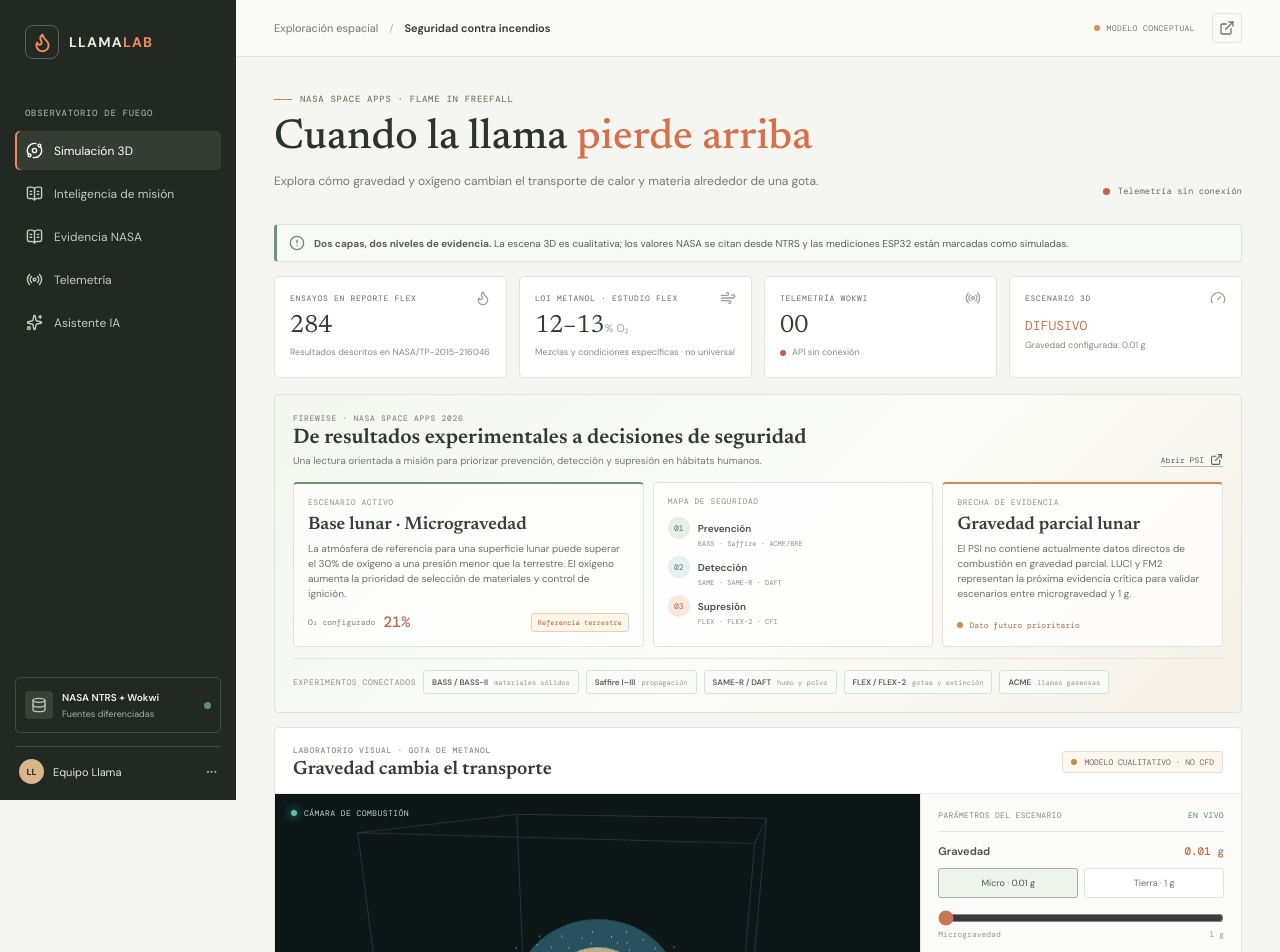
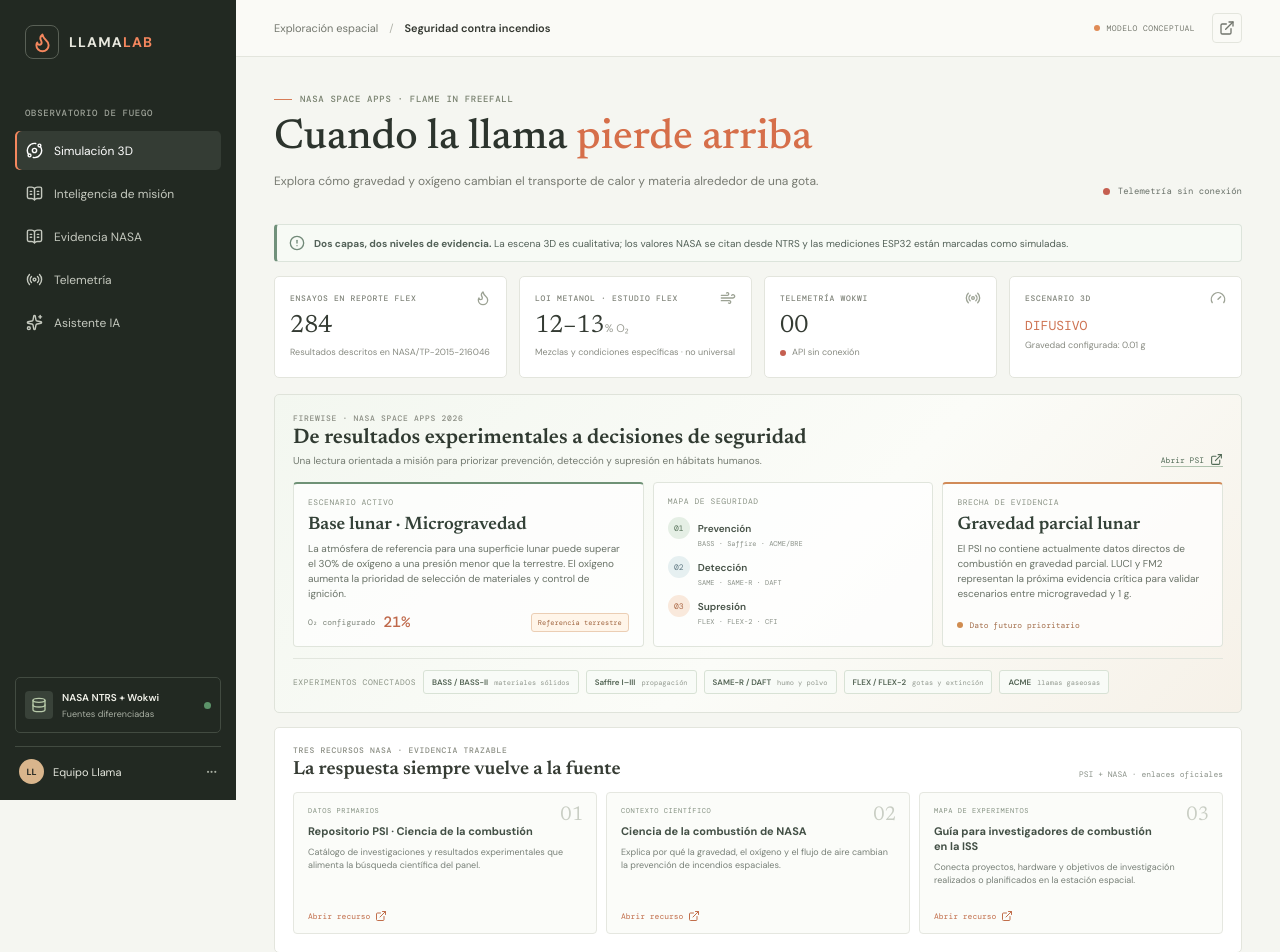
Before and after one commit to mezasoto/llama-en-caida-libre, a React (Vite) app in the folder frontend/: page / in a window 1280 px wide. Shown: the top 952 px of the page. Built offline with nearby package versions, Linux system fonts and the light colour scheme; no server answers.

Commit message:
Add NASA source library to dashboard

```diff
--- a/frontend/src/App.css
+++ b/frontend/src/App.css
@@ -1337,6 +1337,108 @@ tbody tr:nth-child(3) .type-label {
 .experiment-pill { padding: 6px 8px; color: #536454; border: 1px solid #d8e2d5; border-radius: 3px; background: #f8fbf7; font-size: 8px; font-weight: 600; }
 .experiment-pill small { margin-left: 4px; color: #92998f; font-family: var(--mono); font-size: 7px; font-weight: 400; }
 
+.nasa-resources {
+  margin-bottom: 14px;
+  padding: 17px 18px 18px;
+  border: 1px solid var(--line);
+  border-radius: 5px;
+  background: #fff;
+}
+
+.resources-heading {
+  display: flex;
+  align-items: end;
+  justify-content: space-between;
+  gap: 16px;
+  margin-bottom: 13px;
+}
+
+.resources-heading h2 {
+  margin: 5px 0 0;
+  color: #363c34;
+  font-family: var(--display);
+  font-size: 19px;
+  font-weight: 600;
+}
+
+.resources-note {
+  color: #8a9188;
+  font-family: var(--mono);
+  font-size: 8px;
+}
+
+.resource-grid {
+  display: grid;
+  grid-template-columns: repeat(3, minmax(0, 1fr));
+  gap: 9px;
+}
+
+.resource-card {
+  position: relative;
+  display: flex;
+  min-height: 142px;
+  flex-direction: column;
+  padding: 13px 14px 11px;
+  color: inherit;
+  border: 1px solid #e5e7e0;
+  border-radius: 4px;
+  background: #fbfcf9;
+  text-decoration: none;
+  transition: border-color .18s ease, transform .18s ease, box-shadow .18s ease;
+}
+
+.resource-card:hover {
+  border-color: #b7c8b5;
+  box-shadow: 0 5px 16px rgb(63 78 64 / 8%);
+  transform: translateY(-2px);
+}
+
+.resource-number {
+  position: absolute;
+  top: 12px;
+  right: 13px;
+  color: #c9cec4;
+  font-family: var(--display);
+  font-size: 20px;
+}
+
+.resource-label {
+  color: #839080;
+  font-family: var(--mono);
+  font-size: 7px;
+  letter-spacing: .55px;
+}
+
+.resource-card strong {
+  max-width: 85%;
+  margin-top: 9px;
+  color: #435046;
+  font-size: 11px;
+  line-height: 1.35;
+}
+
+.resource-card p {
+  margin: 7px 0 10px;
+  color: #788078;
+  font-size: 9px;
+  line-height: 1.45;
+}
+
+.resource-open {
+  display: inline-flex;
+  align-items: center;
+  gap: 5px;
+  margin-top: auto;
+  color: #c16e4b;
+  font-family: var(--mono);
+  font-size: 8px;
+}
+
+@media (max-width: 760px) {
+  .resources-heading { align-items: start; flex-direction: column; }
+  .resource-grid { grid-template-columns: 1fr; }
+}
+
 @media (max-width: 760px) {
   .mission-intelligence-heading { align-items: start; flex-direction: column; }
   .mission-grid { grid-template-columns: 1fr; }
--- a/frontend/src/Dashboard.tsx
+++ b/frontend/src/Dashboard.tsx
@@ -76,6 +76,27 @@ const initialNasaReferences: NasaReference[] = [
     center: 'NASA Glenn Research Center',
     authors: ['Vedha Nayagam', 'Daniel L. Dietrich', 'Michael C. Hicks'],
     href: 'https://ntrs.nasa.gov/citations/20130014061',
+  },
+]
+
+const nasaResourceLinks = [
+  {
+    title: 'Repositorio PSI · Ciencia de la combustión',
+    label: 'DATOS PRIMARIOS',
+    description: 'Catálogo de investigaciones y resultados experimentales que alimenta la búsqueda científica del panel.',
+    href: 'https://psi.nasa.gov/physci/repo/search?q=combustion',
+  },
+  {
+    title: 'Ciencia de la combustión de NASA',
+    label: 'CONTEXTO CIENTÍFICO',
+    description: 'Explica por qué la gravedad, el oxígeno y el flujo de aire cambian la prevención de incendios espaciales.',
+    href: 'https://www.nasa.gov/glenn/glenn-expertise-space-exploration/physical-sciences-program/combustion-science/',
+  },
+  {
+    title: 'Guía para investigadores de combustión en la ISS',
+    label: 'MAPA DE EXPERIMENTOS',
+    description: 'Conecta proyectos, hardware y objetivos de investigación realizados o planificados en la estación espacial.',
+    href: 'https://www.nasa.gov/missions/station/a-researchers-guide-to-combustion-science/',
   },
 ]
 
@@ -323,6 +344,27 @@ function App() {
             </div>
           </section>
 
+          <section className="nasa-resources" id="recursos" aria-labelledby="resources-title">
+            <div className="resources-heading">
+              <div>
+                <div className="section-kicker">TRES RECURSOS NASA · EVIDENCIA TRAZABLE</div>
+                <h2 id="resources-title">La respuesta siempre vuelve a la fuente</h2>
+              </div>
+              <span className="resources-note">PSI + NASA · enlaces oficiales</span>
+            </div>
+            <div className="resource-grid">
+              {nasaResourceLinks.map((resource, index) => (
+                <a className="resource-card" href={resource.href} target="_blank" rel="noreferrer" key={resource.href}>
+                  <span className="resource-number">0{index + 1}</span>
+                  <span className="resource-label">{resource.label}</span>
+                  <strong>{resource.title}</strong>
+                  <p>{resource.description}</p>
+                  <span className="resource-open">Abrir recurso <ExternalLink size={12} /></span>
+                </a>
+              ))}
+            </div>
+          </section>
+
           <section className="panel simulation-panel" id="simulacion">
             <div className="simulation-heading">
               <div>
```
